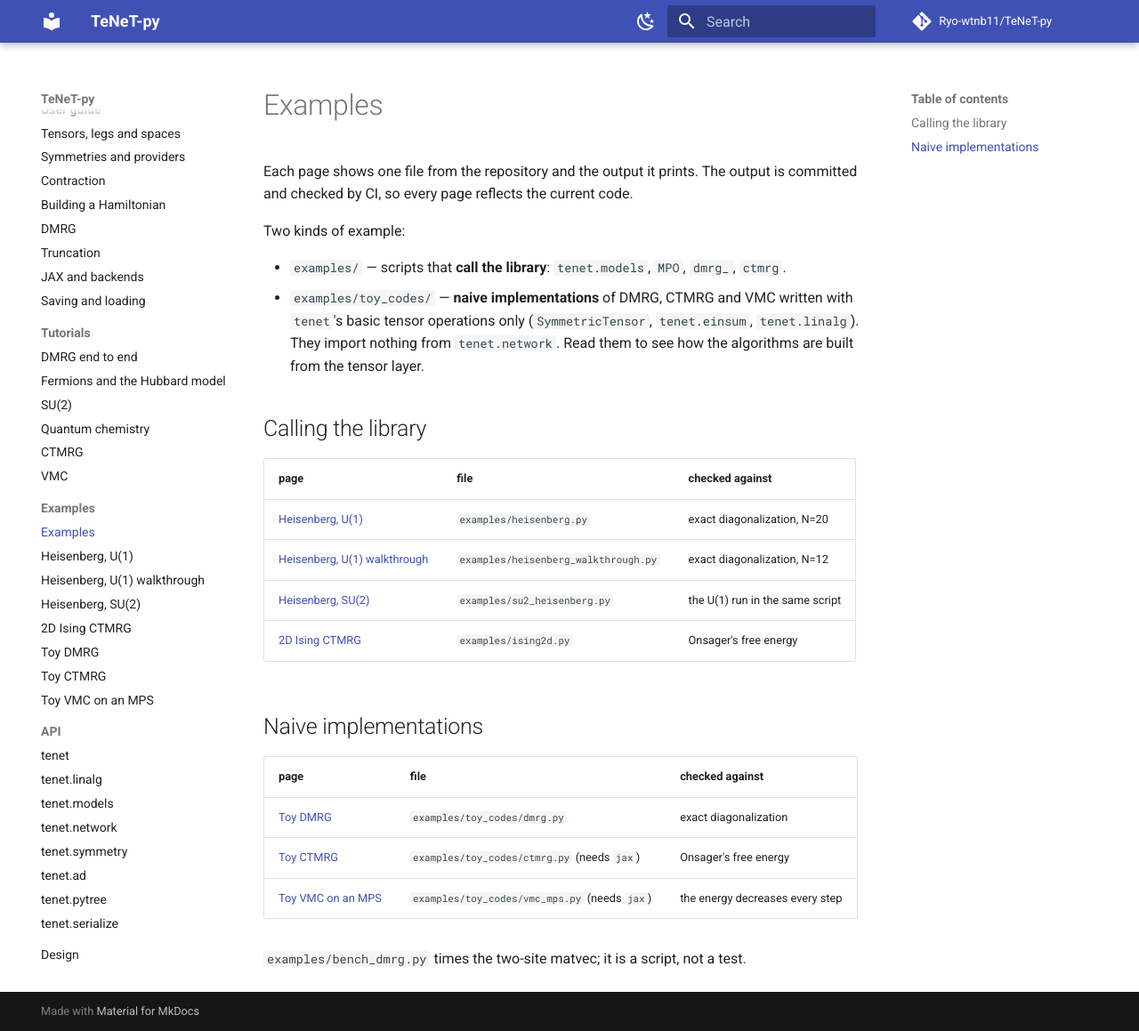
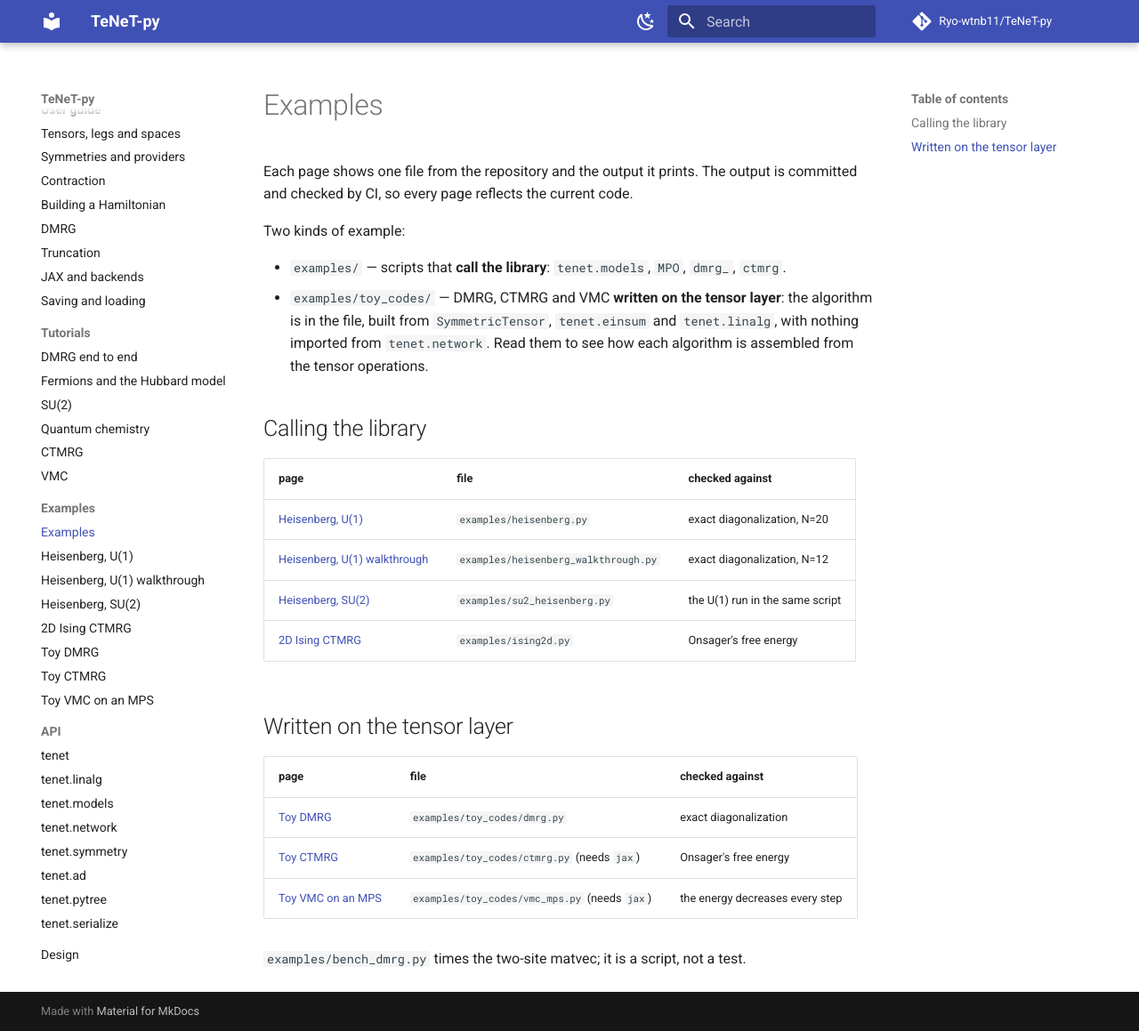
Before and after one commit to Ryo-wtnb11/TeNeT-py, an MkDocs documentation site: the page built from docs/examples/index.md, in a window 1280 px wide and 1159 px high. Shown: the whole window at 89% size. Built offline with MkDocs 1.6.1 and Material for MkDocs 9.7.7, drawn with Linux system fonts in a browser that asks for light colours; comment, search, counter and statistics services are not loaded.

Commit message:
docs: toy codes are written on the tensor layer, not 'naive'

```diff
--- a/docs/examples/index.md
+++ b/docs/examples/index.md
@@ -6,10 +6,10 @@ committed and checked by CI, so every page reflects the current code.
 Two kinds of example:
 
 - `examples/` — scripts that **call the library**: `tenet.models`, `MPO`, `dmrg_`, `ctmrg`.
-- `examples/toy_codes/` — **naive implementations** of DMRG, CTMRG and VMC written with
-  `tenet`'s basic tensor operations only (`SymmetricTensor`, `tenet.einsum`,
-  `tenet.linalg`). They import nothing from `tenet.network`. Read them to see how the
-  algorithms are built from the tensor layer.
+- `examples/toy_codes/` — DMRG, CTMRG and VMC **written on the tensor layer**: the
+  algorithm is in the file, built from `SymmetricTensor`, `tenet.einsum` and
+  `tenet.linalg`, with nothing imported from `tenet.network`. Read them to see how each
+  algorithm is assembled from the tensor operations.
 
 ## Calling the library
 
@@ -20,7 +20,7 @@ Two kinds of example:
 | [Heisenberg, SU(2)](su2-heisenberg.md) | `examples/su2_heisenberg.py` | the U(1) run in the same script |
 | [2D Ising CTMRG](ising2d.md) | `examples/ising2d.py` | Onsager's free energy |
 
-## Naive implementations
+## Written on the tensor layer
 
 | page | file | checked against |
 | --- | --- | --- |
```
Also changed, not shown: docs/examples/toy-ctmrg.md (+1 -1 lines), docs/examples/toy-dmrg.md (+1 -1 lines), docs/examples/toy-vmc-mps.md (+1 -1 lines).
